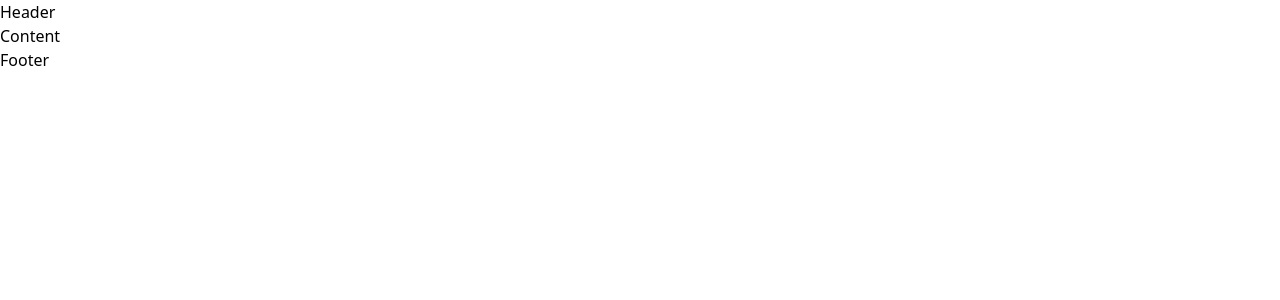
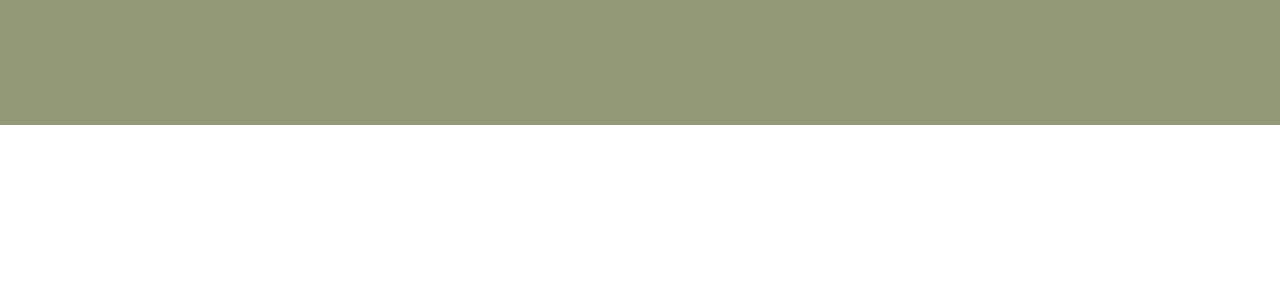
Before and after one commit to JT350120/exjobb, a Vue app: page / in a window 1280 px wide. Shown: the top 300 px of the page. Built offline with nearby package versions, Linux system fonts and the light colour scheme.

Commit message:
Fonts and font sizes

```diff
--- a/index.html
+++ b/index.html
@@ -3,6 +3,9 @@
   <head>
     <meta charset="UTF-8" />
     <link rel="icon" type="image/svg+xml" href="/vite.svg" />
+    <link rel="preconnect" href="https://fonts.googleapis.com">
+    <link rel="preconnect" href="https://fonts.gstatic.com" crossorigin>
+    <link href="https://fonts.googleapis.com/css2?family=Atkinson+Hyperlegible:ital,wght@0,400;0,700;1,400;1,700&display=swap" rel="stylesheet">
     <meta name="viewport" content="width=device-width, initial-scale=1.0" />
     <title>Vite + Vue</title>
   </head>
--- a/src/App.vue
+++ b/src/App.vue
@@ -11,7 +11,7 @@
 
 <template>
   <Header />
-  <p>Content</p>
+  <p class="bg-black md:bg-white">Content</p>
   <Footer />
   <!--<HelloWorld msg="Vite + Vue" />-->
 </template>
--- a/src/components/Header.vue
+++ b/src/components/Header.vue
@@ -9,7 +9,9 @@ const count = ref(0)
 </script>
 
 <template>
-  <h1>Header</h1>
+  <header class="bg-green h-[125px] fixed t-0 w-full">
+
+  </header>
 </template>
 
 <style scoped>
--- a/src/index.css
+++ b/src/index.css
@@ -1,3 +1,9 @@
 @tailwind base;
 @tailwind components;
 @tailwind utilities;
+
+@layer base {
+    html {
+      font-family: "Atkinson Hyperlegible", sans-serif;
+    }
+  }
--- a/tailwind.config.js
+++ b/tailwind.config.js
@@ -7,6 +7,29 @@ export default {
     "./src/components/*.vue",
   ],
   theme: {
+    screens: {
+      md: "768px",
+    },
+    colors: {
+      transparent: "transparent",
+      "black": "#1A1804",
+      "white": "#FCFAED",
+      "tan": "#E6DABC",
+      "green": "#94997A",
+      "yellow": "#D1BE40",
+      "btn": "#008DAB",
+      "btn-hover": "#00A9CC",
+      "btn-active": "#006E85",
+    },
+    fontSize: {
+      "sm": '0.8rem',
+      "md": '1rem',
+      "lg": '1.25rem',
+      "xl": '2rem',
+      "2xl": '3rem',
+      "3xl": '4rem',
+      "4xl": '5rem',
+    },
     extend: {},
   },
   plugins: [],
```
